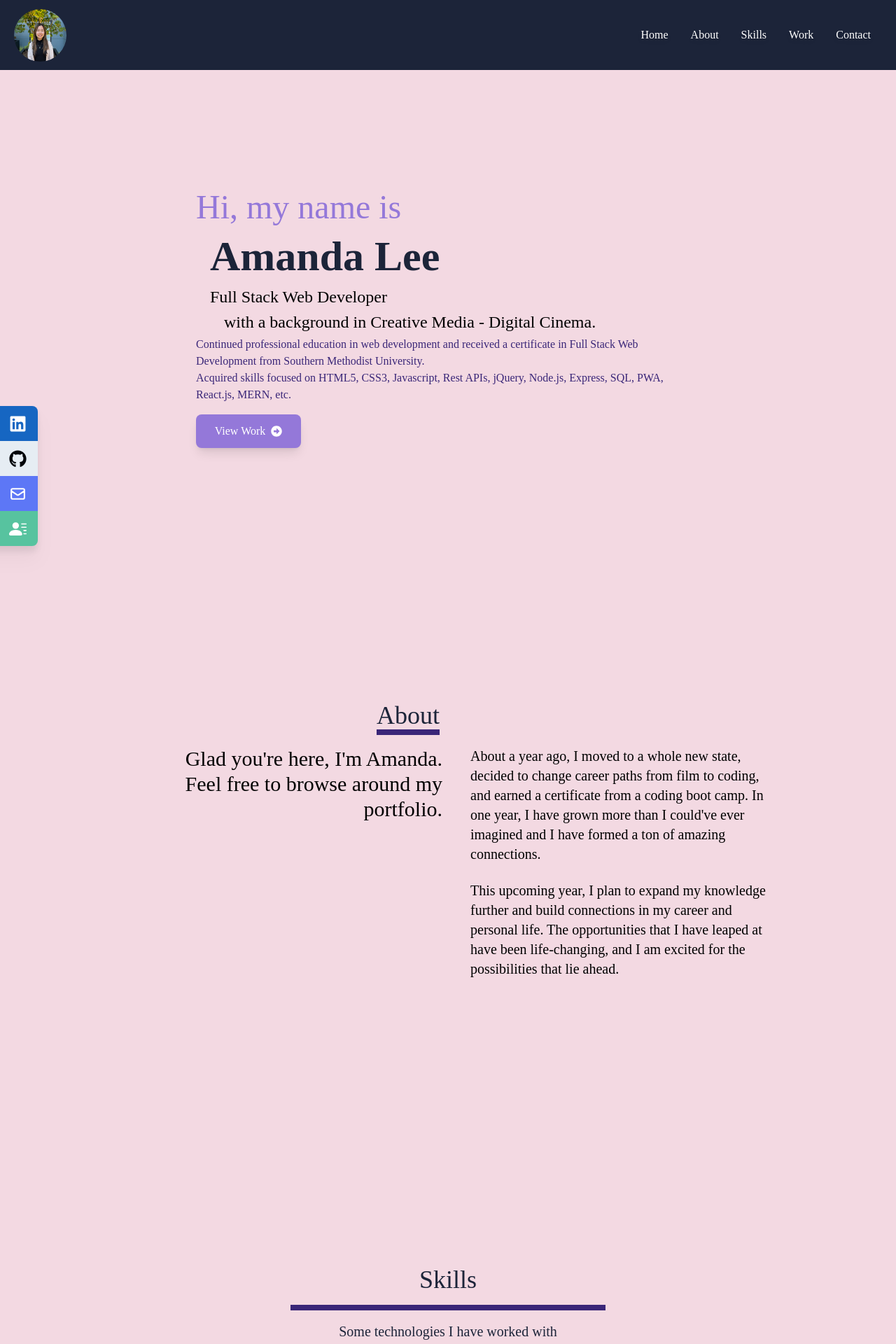
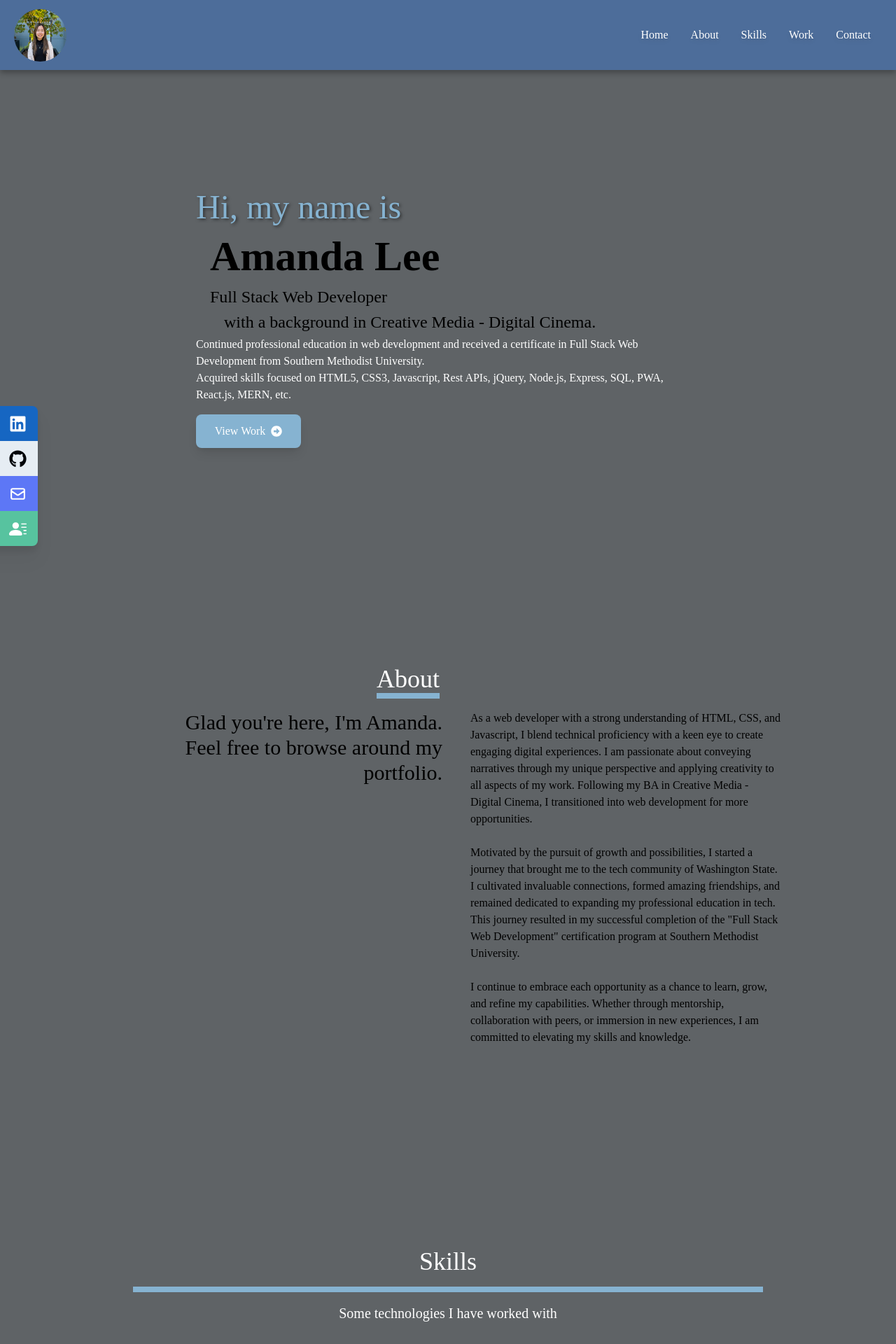
Before and after one commit to Amandagl1/my-portfolio-2023, a React (Create React App) app: page / in a window 1280 px wide. Shown: the top 1920 px of the page at 70% size. Built offline with nearby package versions, Linux system fonts and the light colour scheme.

Commit message:
Fixed scrolling so that page smooth scrolls to fixed height of each component. Changed color scheme of website.

```diff
--- a/package.json
+++ b/package.json
@@ -41,6 +41,7 @@
     ]
   },
   "devDependencies": {
+    "@babel/plugin-proposal-private-property-in-object": "^7.14.5",
     "gh-pages": "^5.0.0",
     "tailwindcss": "^3.3.3"
   }
--- a/src/components/About.jsx
+++ b/src/components/About.jsx
@@ -2,17 +2,18 @@ import React from 'react'
 
 const About = () => {
   return (
-    <div name='about' className='w-full h-screen'>
+    <div name='about' className='offset-padding w-full h-full'>
       <div className='w-full h-full flex flex-col justify-center items-center'>
         <div className='max-w-[1000px] w-full grid grid-cols-2 gap-6'>
           <div className='sm:text-right pb-6 pl-4'>
-            <h2 className='inline border-b-8 text-[#1C2439] border-[#3a2678]'>
+            <h2 className='inline border-b-8 text-[#fff] border-[#86B3D1]'>
               About
             </h2>
           </div>
         </div>
 
         <div className='max-w-[1000px] w-full grid sm:grid-cols-2 gap-4 text-[#000]'>
+
           <div className='text-2xl pl-4 sm:text-3xl sm:text-right'>
             <p>
               Glad you're here, I'm Amanda.
@@ -20,15 +21,24 @@ const About = () => {
               Feel free to browse around my portfolio.
             </p>
           </div>
+
+          {/* About me paragraphs */}
           <div>
-            <p className='text-md px-6 sm:text-xl'>
-              About a year ago, I moved to a whole new state, decided to change career paths from film to coding, and earned a certificate from a coding boot camp.
-              In one year, I have grown more than I could've ever imagined and I have formed a ton of amazing connections.
+            <p className='text-md px-6 sm:text-md'>
+              As a web developer with a strong understanding of HTML, CSS, and Javascript, I blend technical proficiency with a keen eye to create engaging digital experiences.
+              I am passionate about conveying narratives through my unique perspective and applying creativity to all aspects of my work.
+              Following my BA in Creative Media - Digital Cinema, I transitioned into web development for more opportunities.
             </p>
-              <br />
-            <p className='text-md px-6 sm:text-xl'>
-              This upcoming year, I plan to expand my knowledge further and build connections in my career and personal life.
-              The opportunities that I have leaped at have been life-changing, and I am excited for the possibilities that lie ahead.
+            <br />
+            <p className='text-md px-6 sm:text-md'>
+              Motivated by the pursuit of growth and possibilities, I started a journey that brought me to the tech community of Washington State.
+              I cultivated invaluable connections, formed amazing friendships, and remained dedicated to expanding my professional education in tech.
+              This journey resulted in my successful completion of the "Full Stack Web Development" certification program at Southern Methodist University.
+            </p>
+            <br />
+            <p className='text-md px-6 sm:text-md'>
+              I continue to embrace each opportunity as a chance to learn, grow, and refine my capabilities.
+              Whether through mentorship, collaboration with peers, or immersion in new experiences, I am committed to elevating my skills and knowledge.
             </p>
           </div>
 
--- a/src/components/Contact.jsx
+++ b/src/components/Contact.jsx
@@ -3,38 +3,37 @@ import { BsArrowRight } from 'react-icons/bs'
 
 export const Contact = () => {
   return (
-    <div name='contact' className='static w-full h-screen mt-20 p-4 flex justify-center items-center'>
-
+    <div name='contact' className='offset-padding static w-full h-full p-4 flex justify-center items-center'>
       <div>
         <form method='POST' action="https://getform.io/f/f48fd6d1-7da8-4a48-940f-f307b0631fa5" className='max-w-[500px] w-full flex flex-col'>
           <div className='pb-8'>
-            <h2 className='font-[Limelight] inline border-b-8 text-[#1C2439] border-[#3a2678]'>
+            <h2 className='inline border-b-8 text-[#fff] border-[#86B3D1]'>
               Contact
             </h2>
-            <p className='mt-4 text-xl'>Reach me here - Looking forward to hear from you!</p>
-            <p className='max-w-[286px] flex items-center gap-2 text-[#1C2439]'>Or email me here at {''}
+            <p className='mt-6 text-[#fff] text-xl'>Reach me here - Looking forward to hear from you!</p>
+            <p className='max-w-[286px] flex items-center gap-2 text-[#fff]'>Or email me here at {''}
               <span className='flex'>
                 <BsArrowRight />
               </span>
-              <span className='font-[Limelight] underline cursor-pointer hover:text-[#1C2439]'>
+              <span className='underline cursor-pointer hover:text-[#1C2439]'>
                 <a href="mailto:leeandama@gmail.com">
                   Amanda Lee
                 </a>
               </span>
             </p>
           </div>
-          <input name='name' className='p-1 rounded-md text-[#3a2678] bg-[#faeaf0]' type="text" placeholder=' Full name' />
-          <input name='email' className='my-2 p-1 rounded-md text-[#1C2439] bg-[#faeaf0]' type="email" placeholder=' Email' />
-          <textarea name="message" className='px-1 py-2 rounded-md bg-[#faeaf0]' rows="8" placeholder=' Type a message here...'></textarea>
+          <input name='name' className='p-1 rounded-md text-[#3a2678] bg-[#333]' type="text" placeholder=' Full name' />
+          <input name='email' className='my-2 p-1 rounded-md text-[#1C2439] bg-[#333]' type="email" placeholder=' Email' />
+          <textarea name="message" className='px-1 py-2 rounded-md bg-[#333]' rows="8" placeholder=' Type a message here...'></textarea>
           <button className='
                    w-[130px] font-[Poppins] shadow-lg rounded-lg
                    mx-auto my-8 py-3 flex justify-center text-center duration-300
-                 text-white bg-[#3a2678] hover:bg-[#5e68e8] hover:shadow-inner'>
+                 text-white bg-[#86B3D1] hover:bg-[#5e68e8] hover:shadow-inner'>
             Submit
           </button>
         </form>
 
-        <div className='w-full text-center justify-center mt-[14px]'>
+        <div className='w-full text-center justify-center mt-[14px] mb-[175px]'>
           <p>
             Made with ❤️ by Amanda Lee
           </p>
--- a/src/components/Home.jsx
+++ b/src/components/Home.jsx
@@ -15,17 +15,18 @@ const Home = () => {
       pt-20 px-10 mx-auto max-w-[800px] h-full
       flex flex-col justify-center'>
 
-        <p className='font-[Pacifico] text-4xl md:text-5xl md:mt-2 text-[#9478D9]'>
+        <p className='font-[Pacifico] text-4xl md:text-5xl md:mt-2 text-[#86B3D1]'
+        style={{ textShadow: '2px 2px 4px rgba(0, 0, 0, 0.5)' }}>
           Hi, my name is
         </p>
-        <h1 className='mx-5 mt-4 mb-2 text-5xl md:text-6xl font-bold text-[#1C2439]'>
+        <h1 className='mx-5 mt-4 mb-2 text-5xl md:text-6xl font-bold text-[#000]'>
           Amanda Lee
         </h1>
 
         {/* Title */}
         <div className='mx-5 mb-1 text-2xl'>
           <p className='w-[285px] py-1 hover:scale-105 duration-200'>
-            <a className='hover:text-[#2d9f8f] cursor-point' href="https://linkedin.com/in/amanda-lee-03a33826b/">
+            <a className='hover:text-[#86B3D1] cursor-point' href="https://linkedin.com/in/amanda-lee-03a33826b/">
               Full Stack Web Developer
             </a>
           </p>
@@ -37,7 +38,7 @@ const Home = () => {
         {/* Background information */}
         <p className='
             max-w-[760px] lg:max-w-[1000px]
-            font-[Poppins] text-[#3a2678]'>
+            font-[Poppins] text-[#fff]'>
           Continued professional education in web development and received a certificate in Full Stack Web Development from Southern Methodist University.
           <br />
           Acquired skills focused on HTML5, CSS3, Javascript, Rest APIs, jQuery, Node.js, Express, SQL, PWA, React.js, MERN, etc.
@@ -47,7 +48,7 @@ const Home = () => {
           <li className='
                    font-[Poppins] shadow-lg rounded-lg justify-center items-center
                    w-[150px] my-4 px-4 py-3 flex text-center gap-2 duration-300
-                   text-white bg-[#9478D9] hover:bg-[#5e68e8] hover:shadow-inner'>
+                   text-white bg-[#86B3D1] hover:bg-[#6590ad] hover:shadow-inner'>
             <Link onClick={handleClick} to='work' smooth={true} duration={500}>
               View Work
             </Link>
--- a/src/components/Navbar.jsx
+++ b/src/components/Navbar.jsx
@@ -11,7 +11,8 @@ const Navbar = () => {
   const handleClick = () => setNav(!nav)
 
   return (
-    <div className='fixed px-5 w-full h-[100px] flex justify-between items-center bg-[#1C2439]'>
+    <div className='fixed px-5 w-full h-[100px] flex justify-between items-center bg-[#4D6D9A]'
+    style={{ boxShadow: '0 4px 8px rgba(0, 0, 0, 0.3)',}} >
 
       <div>
         <img src={Portrait}
--- a/src/components/Skills.jsx
+++ b/src/components/Skills.jsx
@@ -13,13 +13,13 @@ import Tailwind from '../assets/tailwind.png'
 
 const Skills = () => {
   return (
-    <div name='skills' className='w-full h-full sm:h-screen text-[#1C2439]'>
+    <div name='skills' className='w-full h-full sm:h-screen mt-20 p-4 text-[#fff]'>
       <div className='
-            max-w-[900px] mx-auto w-full h-full p-5
+            max-w-[900px] mx-auto w-full h-full
             flex flex-col justify-center items-center'>
         <h2 className='
-              font-[Limelight] w-[450px] mt-4 py-4 inline text-center
-              border-b-8 border-[#3a2678]'>
+              font-[Limelight] w-full mt-4 py-4 inline text-center
+              border-b-8 border-[#86B3D1]'>
           Skills
         </h2>
         <p className='pt-4 text-xl'>
--- a/src/index.css
+++ b/src/index.css
@@ -9,7 +9,7 @@
 
   body {
     @apply font-[Quicksand];
-    @apply bg-[#F3D9E2];
+    @apply bg-[#5F6366];
   }
 
   h1 {
@@ -25,6 +25,10 @@
     @apply cursor-pointer;
   }
 
+}
+
+.offset-padding {
+  padding-top: 150px;
 }
 
 .work-content {
```
Also changed, not shown: src/components/Work.jsx (+8 -8 lines), src/assets/suburbs.png (added).
